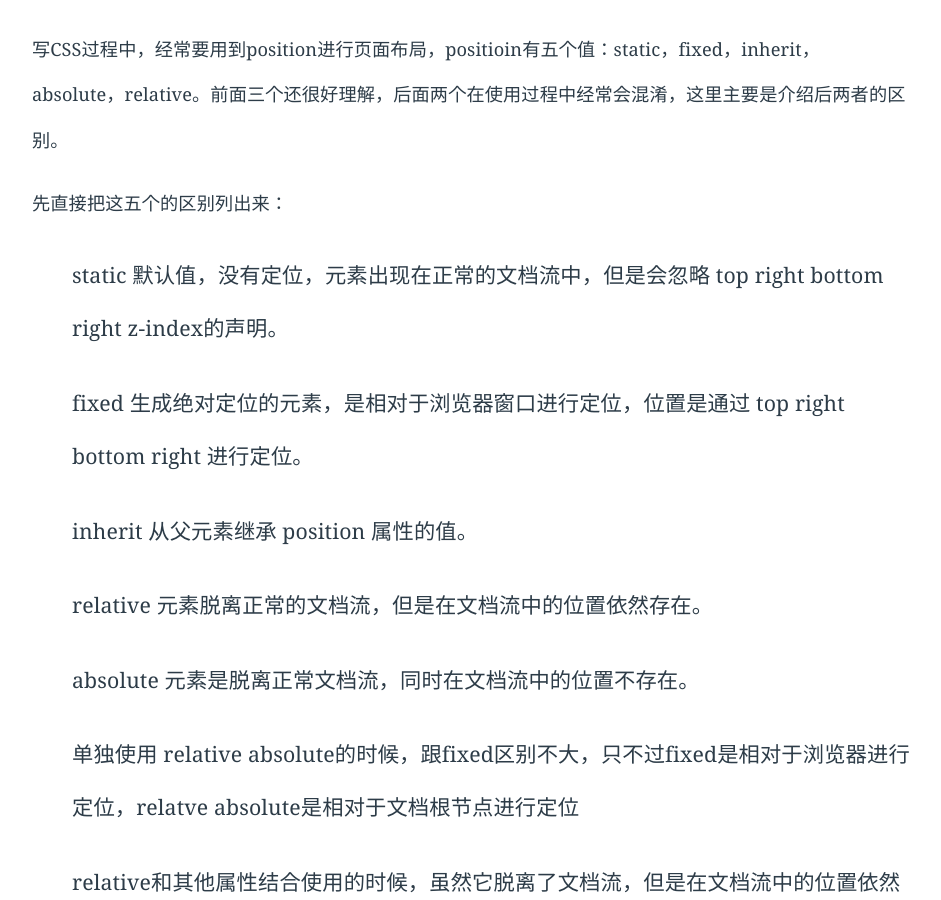
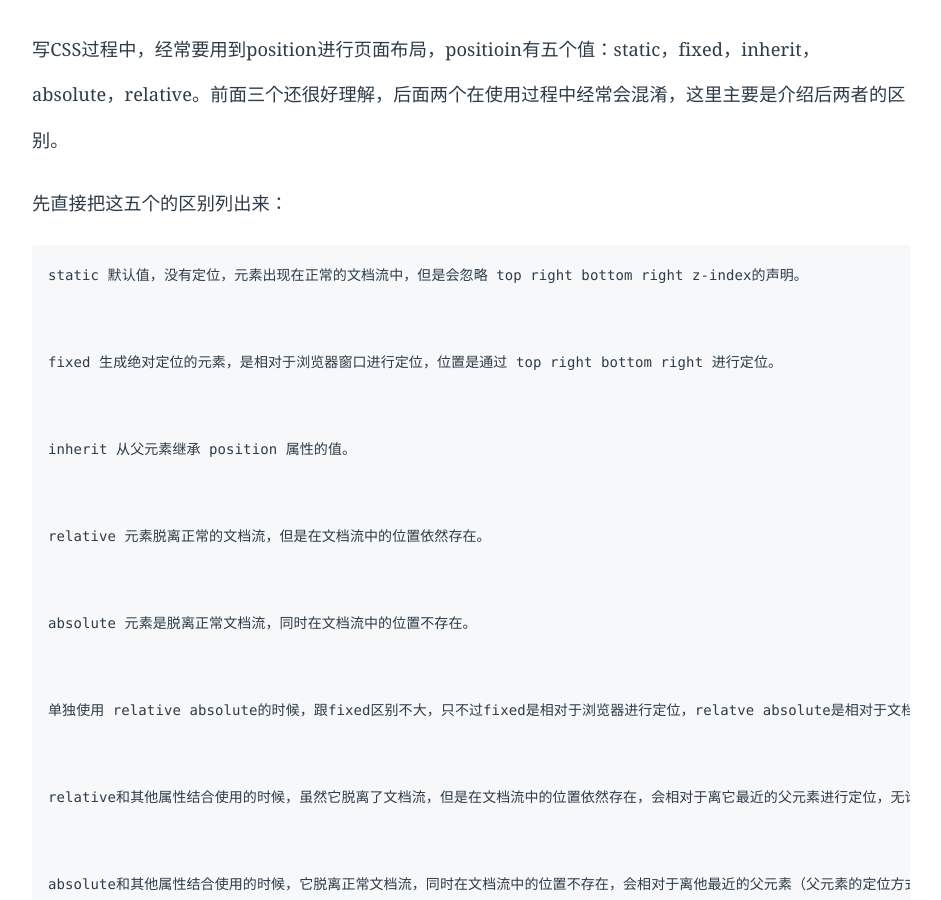
Before and after one commit to LiMeii/LiMeii.github.io, a Jekyll site: the page built from _posts/2019-01-30-css-position.md, in a window 1280 px wide and 900 px high, scrolled down 227 px. Shown: the whole window, without its empty margins (177-1118 px from the left). Built offline with Jekyll 4.4.1, drawn with Linux system fonts in a browser that asks for light colours; some of the changed text lies outside the part shown.

Commit message:
update css position post

````diff
--- a/_posts/2019-01-30-css-position.md
+++ b/_posts/2019-01-30-css-position.md
@@ -18,29 +18,30 @@ layout: post
 
 先直接把这五个的区别列出来：
 
-- static 默认值，没有定位，元素出现在正常的文档流中，但是会忽略 top right bottom right z-index的声明。
+```
+static 默认值，没有定位，元素出现在正常的文档流中，但是会忽略 top right bottom right z-index的声明。
 
 
-- fixed 生成绝对定位的元素，是相对于浏览器窗口进行定位，位置是通过 top right bottom right 进行定位。
+fixed 生成绝对定位的元素，是相对于浏览器窗口进行定位，位置是通过 top right bottom right 进行定位。
 
 
-- inherit 从父元素继承 position 属性的值。
+inherit 从父元素继承 position 属性的值。
 
 
-- relative 元素脱离正常的文档流，但是在文档流中的位置依然存在。
+relative 元素脱离正常的文档流，但是在文档流中的位置依然存在。
 
 
-- absolute 元素是脱离正常文档流，同时在文档流中的位置不存在。
+absolute 元素是脱离正常文档流，同时在文档流中的位置不存在。
 
 
-- 单独使用 relative absolute的时候，跟fixed区别不大，只不过fixed是相对于浏览器进行定位，relatve absolute是相对于文档根节点进行定位
+单独使用 relative absolute的时候，跟fixed区别不大，只不过fixed是相对于浏览器进行定位，relatve absolute是相对于文档根节点进行定位
 
 
-- relative和其他属性结合使用的时候，虽然它脱离了文档流，但是在文档流中的位置依然存在，会相对于离它最近的父元素进行定位，无论父元素是何种定位方式，找不到就直接相对文档根节点进行定位。
+relative和其他属性结合使用的时候，虽然它脱离了文档流，但是在文档流中的位置依然存在，会相对于离它最近的父元素进行定位，无论父元素是何种定位方式，找不到就直接相对文档根节点进行定位。
 
 
-- absolute和其他属性结合使用的时候，它脱离正常文档流，同时在文档流中的位置不存在，会相对于离他最近的父元素（父元素的定位方式是relative/absolute）进行定位，找不到就直接相对文档根节点进行定位。
-
+absolute和其他属性结合使用的时候，它脱离正常文档流，同时在文档流中的位置不存在，会相对于离他最近的父元素（父元素的定位方式是relative/absolute）进行定位，找不到就直接相对文档根节点进行定位。
+```
 
 接下来看看具体案例（黑色背景是页面的body）：
 
````
